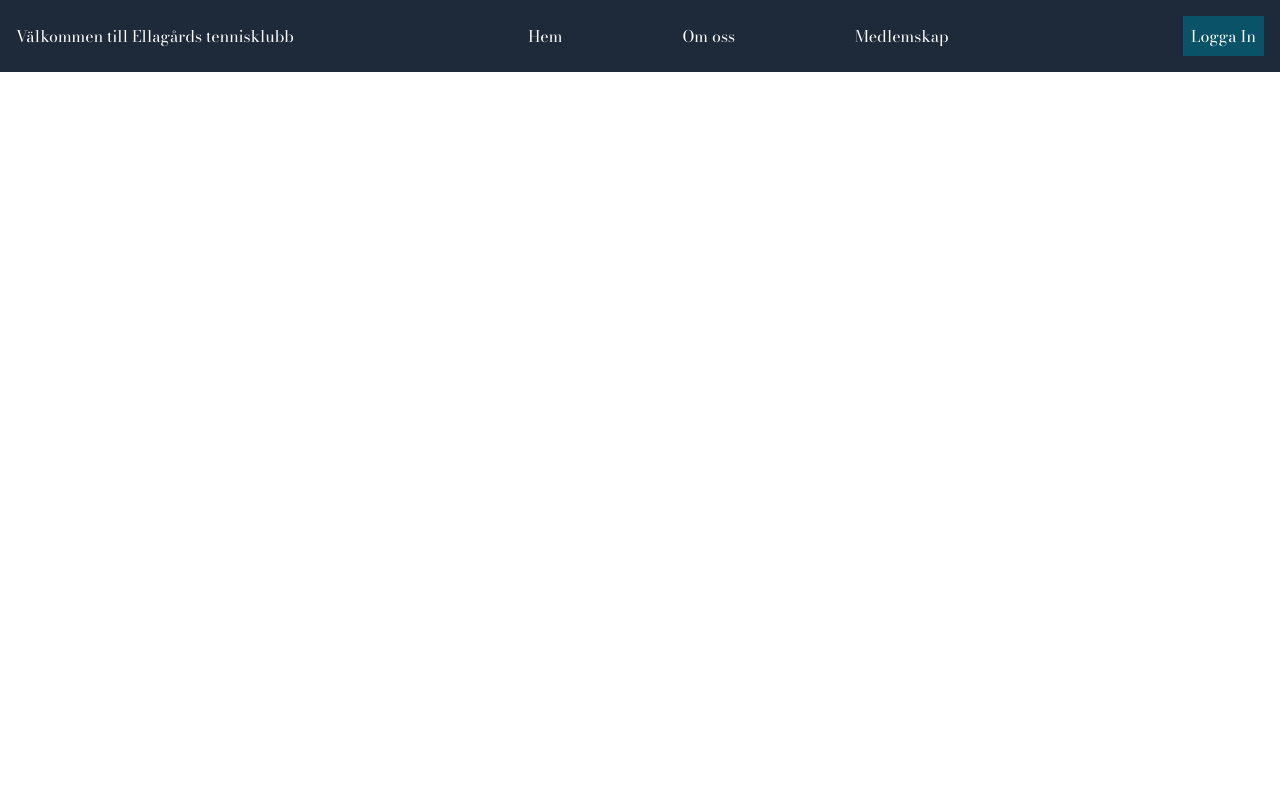
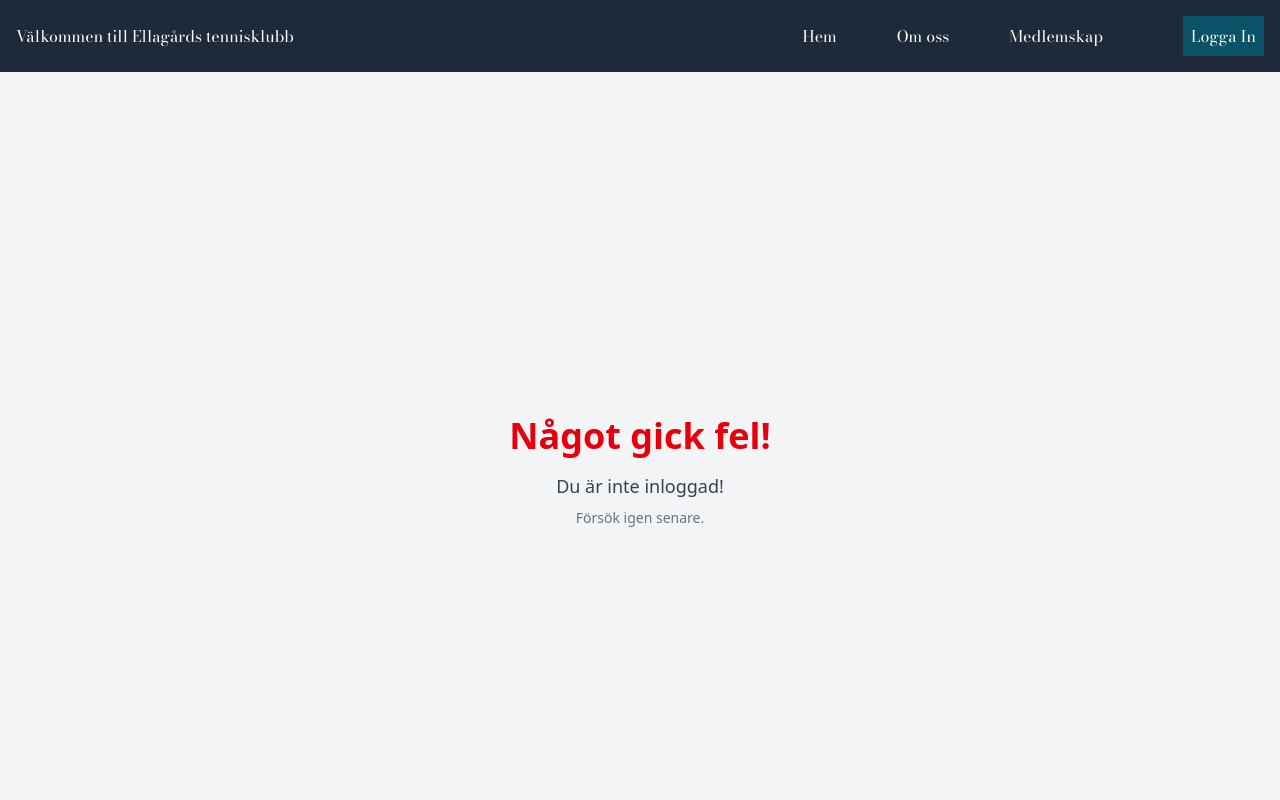
Before and after one commit to Jackbobio/ETK-klubbsida, a React (Vite) app in the folder klubbsida-klient/: page /Minasidor in a window 1280 px wide. Shown: the top 800 px of the page. Built offline with nearby package versions, Linux system fonts and the light colour scheme; no server answers.

Commit message:
Refactor routing and components: rename About to Aboutus, Mypages to Minasidor, and update Navbar links; add Errorpanel and AdminPanel components; enhance Homepage button functionality.

```diff
--- a/klubbsida-klient/src/App.jsx
+++ b/klubbsida-klient/src/App.jsx
@@ -1,8 +1,8 @@
 import { BrowserRouter as Router, Routes, Route } from 'react-router-dom'
 import Homepage from './pages/Homepage'
-import About from './pages/About'
+import About from './pages/Aboutus'
 import Membership from './pages/Membership'
-import Mypages from './pages/Mypages'
+import Minasidor from './pages/Mypages'
 import Navbar from './components/Navbar'
 import Footer from './components/Footer'
 import './App.css'
@@ -16,9 +16,9 @@ function App() {
         <div class="min-h-screen flex flex-col">
         <Routes>
           <Route path="/" element={<Homepage />}></Route>
-          <Route path="/About" element={<About />}></Route>
-          <Route path="/Membership" element={<Membership />}></Route>
-          <Route path="/Mypages" element={<Mypages />}></Route>
+          <Route path="/Omoss" element={<About />}></Route>
+          <Route path="/Medlemskap" element={<Membership />}></Route>
+          <Route path="/Minasidor" element={<Minasidor />}></Route>
         </Routes>
         </div>
         <Footer />
--- /dev/null
+++ b/klubbsida-klient/src/components/AdminPanel.jsx
@@ -0,0 +1,9 @@
+export default function AdminPanel() {
+    return (
+        <div className="flex flex-col items-center justify-center h-screen bg-gray-100">
+            <h1 className="text-4xl font-bold text-green-600">Admin Panel</h1>
+            <p className="mt-4 text-lg text-gray-700">Här kan du hantera klubbens medlemmar och evenemang.</p>
+            <p className="mt-2 text-sm text-gray-500">Under konstruktion...</p>
+        </div>
+    );
+}
--- a/klubbsida-klient/src/components/AuthButtons.jsx
+++ b/klubbsida-klient/src/components/AuthButtons.jsx
@@ -10,7 +10,7 @@ export const AuthButtons = () => {
           <button class="bg-jakob p-2 cursor-pointer" onClick={() => loginWithRedirect()}>Logga In</button>
         )}
         {isAuthenticated && (
-          <button onClick={() => logout({ logoutParams: { returnTo: window.location.origin } })}>
+          <button class="bg-jakob p-2 cursor-pointer" onClick={() => logout({ logoutParams: { returnTo: window.location.origin } })}>
             Logga Ut
           </button>
         )}
--- /dev/null
+++ b/klubbsida-klient/src/components/Errorpanel.jsx
@@ -0,0 +1,9 @@
+export default function Errorpanel({ error }) {
+    return (
+        <div className="flex flex-col items-center justify-center h-screen bg-gray-100">
+            <h1 className="text-4xl font-bold text-red-600">Något gick fel!</h1>
+            <p className="mt-4 text-lg text-gray-700">{error.message}</p>
+            <p className="mt-2 text-sm text-gray-500">Försök igen senare.</p>
+        </div>
+    );
+}
--- a/klubbsida-klient/src/components/Navbar.jsx
+++ b/klubbsida-klient/src/components/Navbar.jsx
@@ -1,17 +1,29 @@
+import { useAuth0 } from '@auth0/auth0-react';
 import { Link } from "react-router-dom";
 import { AuthButtons } from "./Authbuttons";
 
 export default function Navbar() {
+    const { isAuthenticated } = useAuth0();
+
     return (
         <>
         <div class="flex flex-row justify-between items-center bg-gray-800 text-white p-4 font-bodoni z-20">
-        <h3>Välkommen till Ellagårds tennisklubb</h3>
-        <nav class="flex space-x-30">
-            <Link to="/">Hem</Link>
-            <Link to="/About">Om oss</Link>
-            <Link to="/Membership">Medlemskap</Link>
-        </nav>
-        <AuthButtons />
+            <div>
+                {isAuthenticated && (
+                <Link to="/Minasidor" class="bg-teal-700 p-2">Mina sidor</Link>
+            )}
+            {!isAuthenticated && (
+                    <h3 class="justify-self-start">Välkommen till Ellagårds tennisklubb</h3>
+            )}
+            </div>
+            <div class="flex flex-row justify-between items-center space-x-20">
+            <nav class="flex space-x-15 col-span-2">
+                <Link to="/">Hem</Link>
+                <Link to="/Omoss">Om oss</Link>
+                <Link to="/Medlemskap">Medlemskap</Link>
+            </nav>
+            <AuthButtons class="justify-self-end"/>
+            </div>
         </div>
         </>
     )
--- /dev/null
+++ b/klubbsida-klient/src/components/Playerpanel.jsx
@@ -0,0 +1,9 @@
+export default function PlayerPanel() {
+    return (
+        <div className="flex flex-col items-center justify-center h-screen bg-gray-100">
+            <h1 className="text-4xl font-bold text-blue-600">Spelarpanel</h1>
+            <p className="mt-4 text-lg text-gray-700">Här kan du hantera din profil och inställningar.</p>
+            <p className="mt-2 text-sm text-gray-500">Under konstruktion...</p>
+        </div>
+    );
+}
--- a/klubbsida-klient/src/main.jsx
+++ b/klubbsida-klient/src/main.jsx
@@ -10,7 +10,7 @@ createRoot(document.getElementById('root')).render(
     domain={import.meta.env.VITE_AUTH0_DOMAIN}
     clientId={import.meta.env.VITE_AUTH0_CLIENT_ID}
     authorizationParams={{
-      redirect_uri: window.location.origin + "/Mypages",
+      redirect_uri: window.location.origin + "/Minasidor",
     }}
     >
       <App />
--- a/klubbsida-klient/src/pages/About.jsx
+++ /dev/null
@@ -1,8 +0,0 @@
-export default function About() {
-    return (
-        <div className="about">
-            <h1>About</h1>
-            <p>Lorem ipsum dolor sit amet consectetur adipisicing elit. Quisquam, voluptatum.</p>
-        </div>
-    )
-}
--- /dev/null
+++ b/klubbsida-klient/src/pages/Aboutus.jsx
@@ -0,0 +1,8 @@
+export default function About() {
+    return (
+        <div class="font-bodoni flex flex-col items-center">
+            <h1 class="text-6xl font-medium p-4">Om Ellagårds tennisklubb</h1>
+            <p class="max-w-5xl p-4 text-center">Lorem ipsum dolor sit amet consectetur adipisicing elit. Vel tempora est veritatis sequi nemo. Nihil, repudiandae perspiciatis blanditiis ad aperiam delectus quae, harum quia corrupti, dicta exercitationem id aliquam assumenda. Lorem ipsum dolor, sit amet consectetur adipisicing elit. Beatae ipsum neque dicta officiis consequuntur maxime in, veniam rem repellat distinctio odio quibusdam ea assumenda possimus ipsam eum optio excepturi. Recusandae! Lorem ipsum dolor, sit amet consectetur adipisicing elit. Quidem esse consectetur quas harum exercitationem dolores ullam corrupti doloremque sit. Rem aut aspernatur iure repellat, quidem molestias dicta officia ut deleniti. Lorem ipsum dolor sit, amet consectetur adipisicing elit. Iusto tempore et, odio animi aliquam voluptatibus ducimus explicabo, quos ad fuga quisquam quam consequuntur minima aperiam incidunt maiores laudantium, inventore nulla.</p>
+        </div>
+    )
+}
--- a/klubbsida-klient/src/pages/Homepage.jsx
+++ b/klubbsida-klient/src/pages/Homepage.jsx
@@ -1,4 +1,7 @@
+import { Navigate, useNavigate } from "react-router-dom";
+
 export default function  Home() {
+
     return (
         <>
     <main class="font-bodoni">
@@ -7,7 +10,9 @@ export default function  Home() {
             <div class="text-center relative z-10 text-white p-4 flex flex-col justify-center items-center h-full">
                 <h1 class="text-4xl md:text-7xl font-bold mb-4">Ellagårds Tennisklubb</h1>
                 <h3 class="text-xl md:text-3xl">-Play tennis, change your life</h3>
-                <button class="bg-amber-400 text-gray-800 p-4 mt-8 hover:cursor-pointer hover:bg-amber-300">BOKA BANA</button>
+                <button class="bg-amber-400 text-gray-800 p-4 mt-8 hover:cursor-pointer hover:bg-amber-300"
+                onClick={() => window.location.href="https://www.matchi.se/facilities/ellagardstk"}>BOKA BANA
+                </button>
             </div>
         </div>
         <div class="bg-gray-800 p-10 text-center flex flex-col justify-center items-center">
--- a/klubbsida-klient/src/pages/Mypages.jsx
+++ b/klubbsida-klient/src/pages/Mypages.jsx
@@ -1,8 +1,18 @@
-export default function Mypages() {
+import { useAuth0 } from "@auth0/auth0-react"
+import Errorpanel from "../components/Errorpanel";
+
+export default function Minasidor() {
+    const { user, isAuthenticated } = useAuth0();
+
+    if (!isAuthenticated) return <Errorpanel error={{ message: "Du är inte inloggad!" }} />
+
+    const roles = user["https://localhost:5173/roles"] || [];
+    const isAdmin = roles.includes("Administrator");
+
     return (
-        <div className="mypages" class="font-bodoni">
-            <h1 class="text-3xl text-center">My Pages</h1>
-            <p class="text-center">Welcome to your personal pages!</p>
+        <div>
+            {isAdmin && <Adminpanel />}
+            <Playerpanel />
         </div>
     )
 }
```
